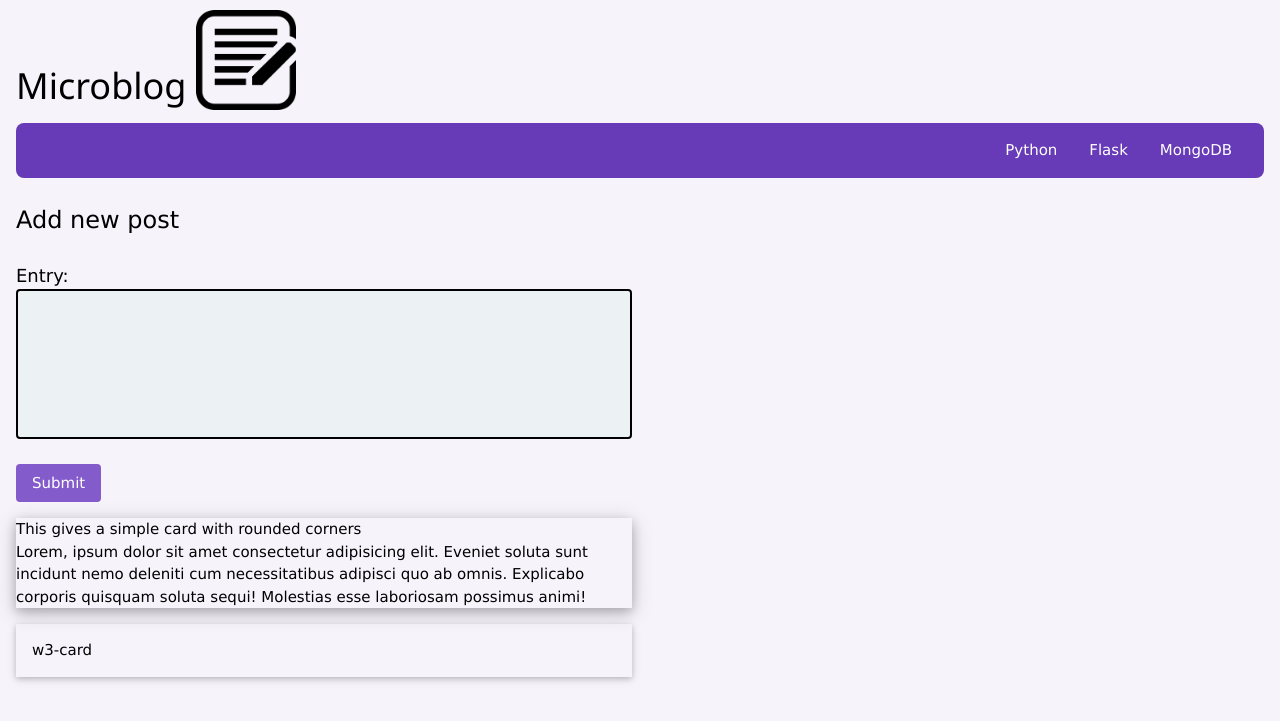
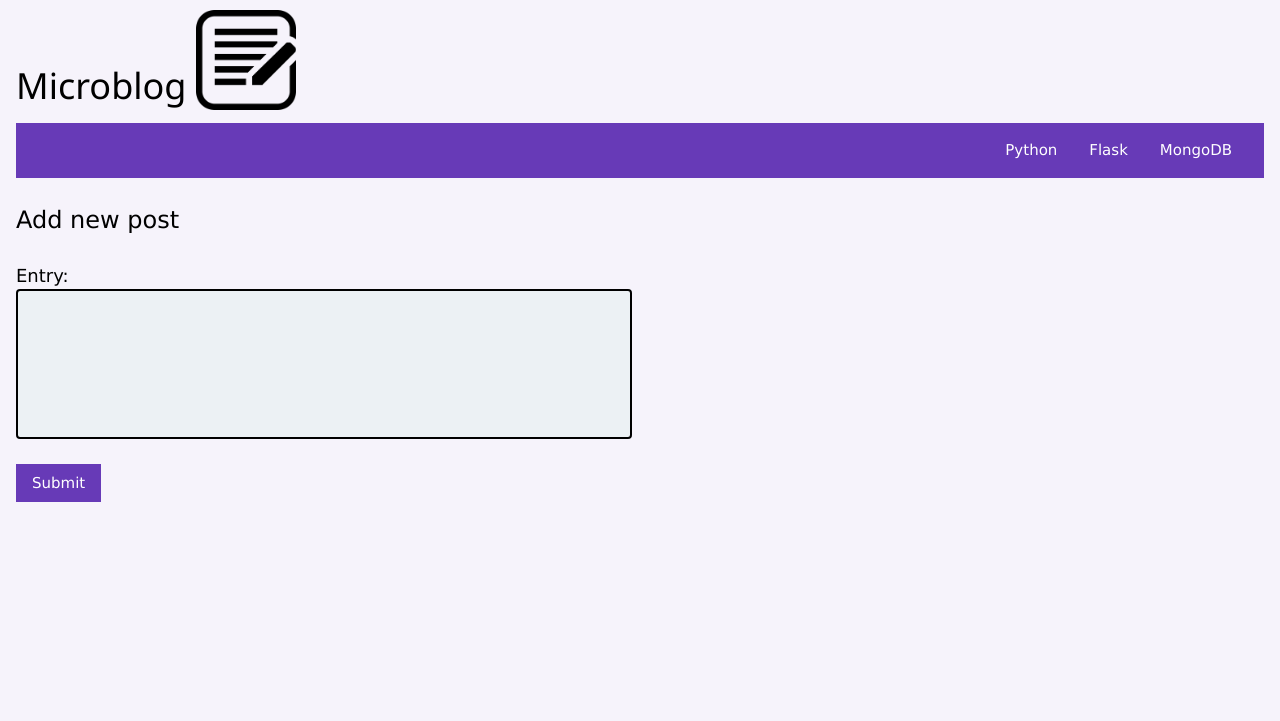
Before and after one commit to sfraser-dev/web-python-flask-microblog, a Flask app: page / in a window 1280 px wide. Shown: the top 721 px of the page. Run offline with Flask 3, Linux system fonts and the light colour scheme; data that the repository does not hold is empty.

Commit message:
simplify, back to rectangles, remove rounding.

```diff
--- a/templates/home.html
+++ b/templates/home.html
@@ -22,11 +22,11 @@
     </header>
 
     <!-- navbar -->
-    <nav class="w3-bar w3-theme w3-padding w3-round-large">
+    <nav class="w3-bar w3-theme w3-padding">
       <div class="w3-right w3-mobile">
-        <a href="https://www.python.org/" class="w3-bar-item w3-button w3-round w3-mobile">Python</a>
-        <a href="https://flask.palletsprojects.com/" class="w3-bar-item w3-button w3-round w3-mobile">Flask</a>
-        <a href="https://www.mongodb.com/" class="w3-bar-item w3-button w3-round w3-mobile">MongoDB</a>
+        <a href="https://www.python.org/" class="w3-bar-item w3-button w3-mobile">Python</a>
+        <a href="https://flask.palletsprojects.com/" class="w3-bar-item w3-button w3-mobile">Flask</a>
+        <a href="https://www.mongodb.com/" class="w3-bar-item w3-button w3-mobile">MongoDB</a>
       </div>
     </nav>
   </div>
@@ -46,23 +46,9 @@
             <br>
             <textarea name="content" id="entry" wrap="hard"></textarea>
           </p>
-          <button type="submit" class="w3-button w3-round w3-theme-l1" name="BlogButtons" value="submit">Submit</button>
+          <button type="submit" class="w3-button w3-theme" name="BlogButtons" value="submit">Submit</button>
         </form>
       </div>
-
-      <div class="w3-card-4">
-        <p>
-        This gives a simple card with rounded corners
-        <br>
-        Lorem, ipsum dolor sit amet consectetur adipisicing elit. Eveniet soluta sunt incidunt nemo deleniti cum
-        necessitatibus adipisci quo ab omnis. Explicabo corporis quisquam soluta sequi! Molestias esse laboriosam
-        possimus animi!
-        </p>
-      </div>
-      <div class="w3-card w3-panel">
-        <p>w3-card</p>
-      </div>
-
     </section>
     <!-- left column end -->
 
@@ -70,7 +56,7 @@
     <section class="w3-col l6 m6">
       {% for entry in entries %}
       <!-- card -->
-      <div class="w3-card w3-theme-d5">
+      <div class="w3-card w3-theme-d5 w3-margin-top">
         <!-- header -->
         <div class="w3-bar">
           <time class="w3-bar-item w3-small" datetime="{{ entry[1] }}">{{ entry[1] }}</time>
```
